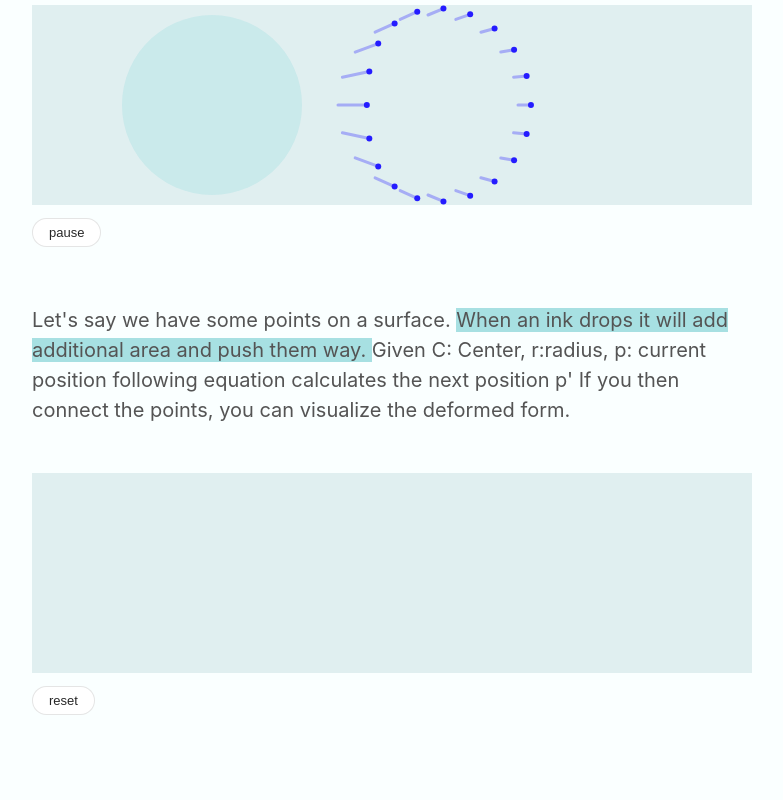
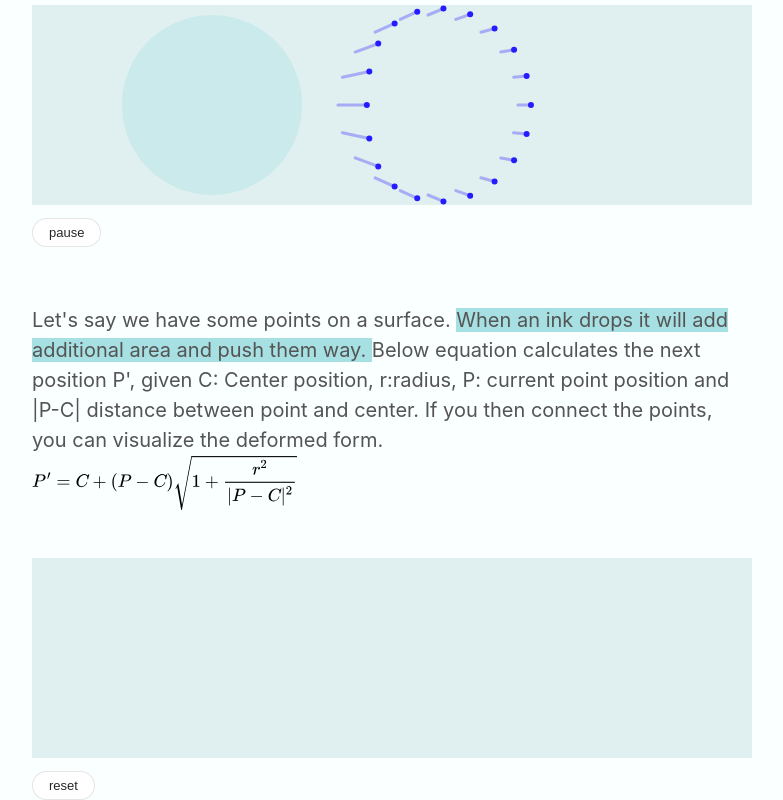
Before and after one commit to DenizBicer/EbruTs, a website built with webpack: page docs/index.html in a window 1280 px wide. Shown: the part 668-1468 px from the top of the page, without its empty margins (248-1031 px from the left). Before the commit the page ends 1383 px from the top, so only its background shows below. Built offline with nearby package versions, Linux system fonts and the light colour scheme.

Commit message:
added equation

```diff
--- a/docs/index.html
+++ b/docs/index.html
@@ -47,11 +47,13 @@
                 When an ink drops it will add additional area and push them way.
             </span>
             <span id="explain-02">
-                Given C: Center, r:radius, p: current position following equation calculates the next position p'
+                Below equation calculates the next position P', given C: Center position, r:radius, P: current point
+                position and |P-C| distance between point and center.
             </span>
             <span id="explain-03">
                 If you then connect the points, you can visualize the deformed form.
             </span>
+            <img class="equation" src="./images/ink-drop-equation.svg" alt="ink drop function">
         </p>
 
 
--- a/docs/styles/article-image.css
+++ b/docs/styles/article-image.css
@@ -4,3 +4,7 @@ img.size-3,
 img.size-4 {
     width: 100%;
 }
+
+img.equation {
+    display: block;
+}
```
Also changed, not shown: docs/images/ink-drop-equation.svg (added).
